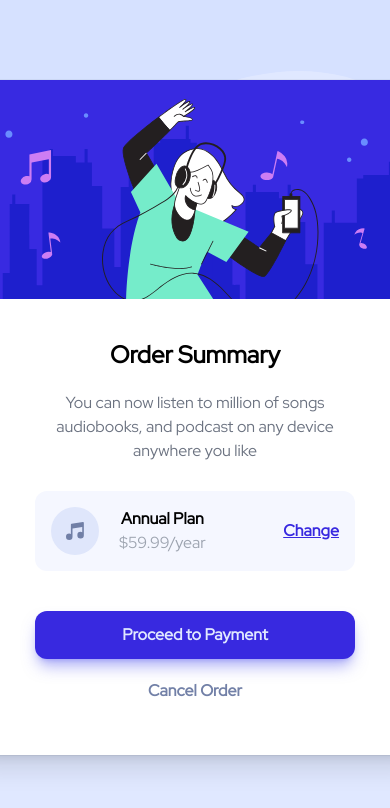
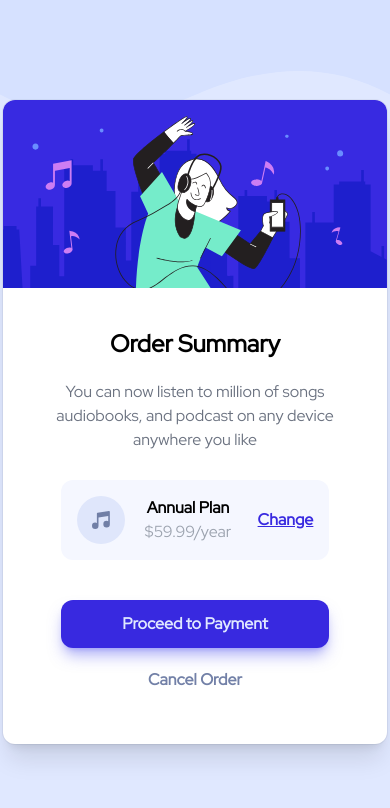
Before and after one commit to Alisjj/Frontend-Chall, a plain HTML site: page index.html in a window 390 px wide. Drawn offline with nearby package versions, Linux system fonts and the light colour scheme.

Commit message:
overflow

```diff
--- a/index.html
+++ b/index.html
@@ -39,10 +39,10 @@
     .attribution a { color: hsl(228, 45%, 44%); }
   </style>
 </head>
-<body class="font-redhat">
+<body class="font-redhat overflow-hidden">
 
   <div style="background-image: url(./images/pattern-background-desktop.svg); background-repeat: no-repeat; background-size: contain;" class="relative flex min-h-screen justify-center overflow-hidden bg-pblue py-20">
-    <div class="relative h-1/4 max-w-lg rounded-xl overflow-hidden bg-white pb-8 shadow-xl ring-1 ring-gray-900/5 sm:max-w-lg shrink-0">
+    <div class="relative h-1/4 my-auto max-w-sm md:max-w-lg rounded-xl overflow-hidden bg-white pb-8 shadow-xl ring-1 ring-gray-900/5 sm:max-w-lg shrink-0">
       <div class="w-full max-w-md">
         <div class="h-1/4 w-full">
           <img src="./images/illustration-hero.svg" alt="/" />
```
